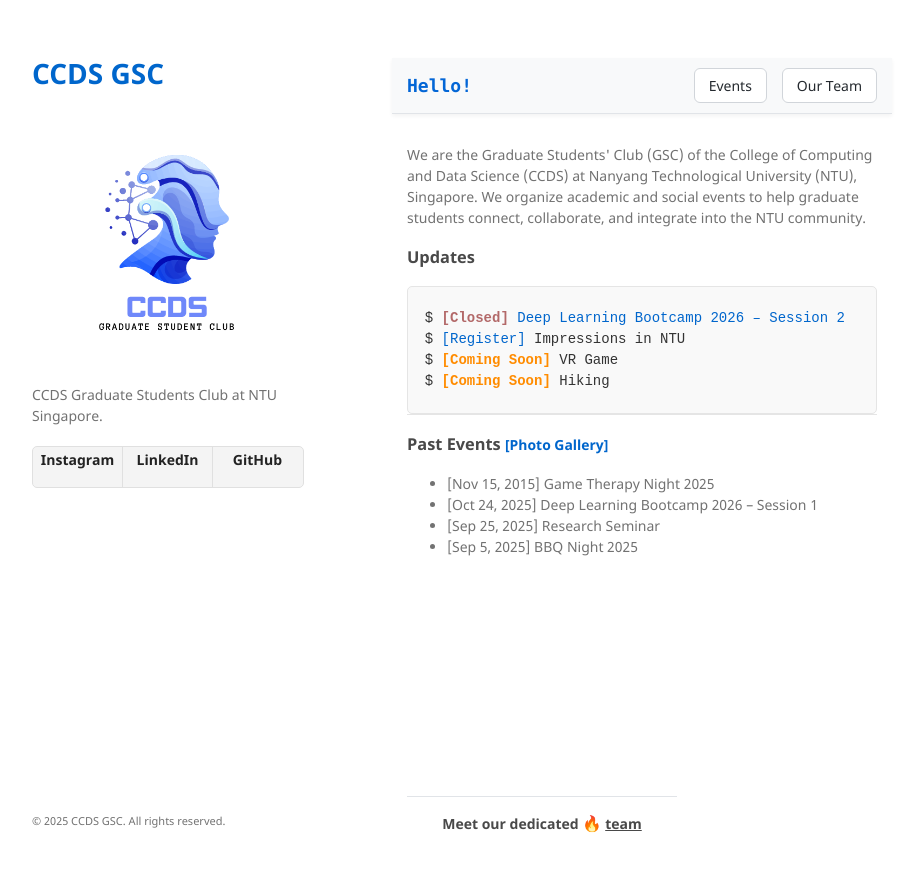
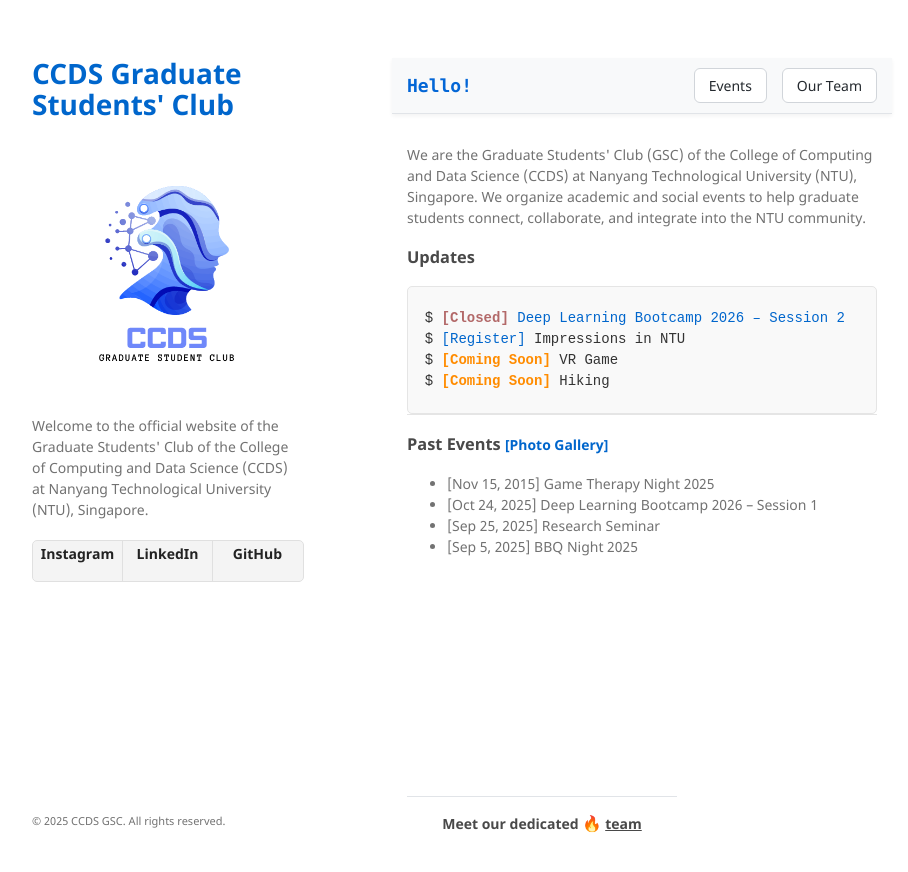
Before and after one commit to ccds-gsc/ccds-gsc.github.io, a Jekyll site: the page built from index.md, in a window 1280 px wide. Shown: the top 872 px of the page, without its empty margins (178-1086 px from the left). Built offline with Jekyll 4.4.1, drawn with Linux system fonts in a browser that asks for light colours.

Commit message:
Update _config.yml

```diff
--- a/_config.yml
+++ b/_config.yml
@@ -1,6 +1,6 @@
-title: CCDS GSC
+title: CCDS Graduate Students' Club
 logo: /assets/img/logo.png
-description: CCDS Graduate Students Club at NTU Singapore.
+description: Welcome to the official website of the Graduate Students' Club of the College of Computing and Data Science (CCDS) at Nanyang Technological University (NTU), Singapore.
 show_downloads: true
 google_analytics: G-CJHJXG4C3B
 theme: jekyll-theme-minimal
```
